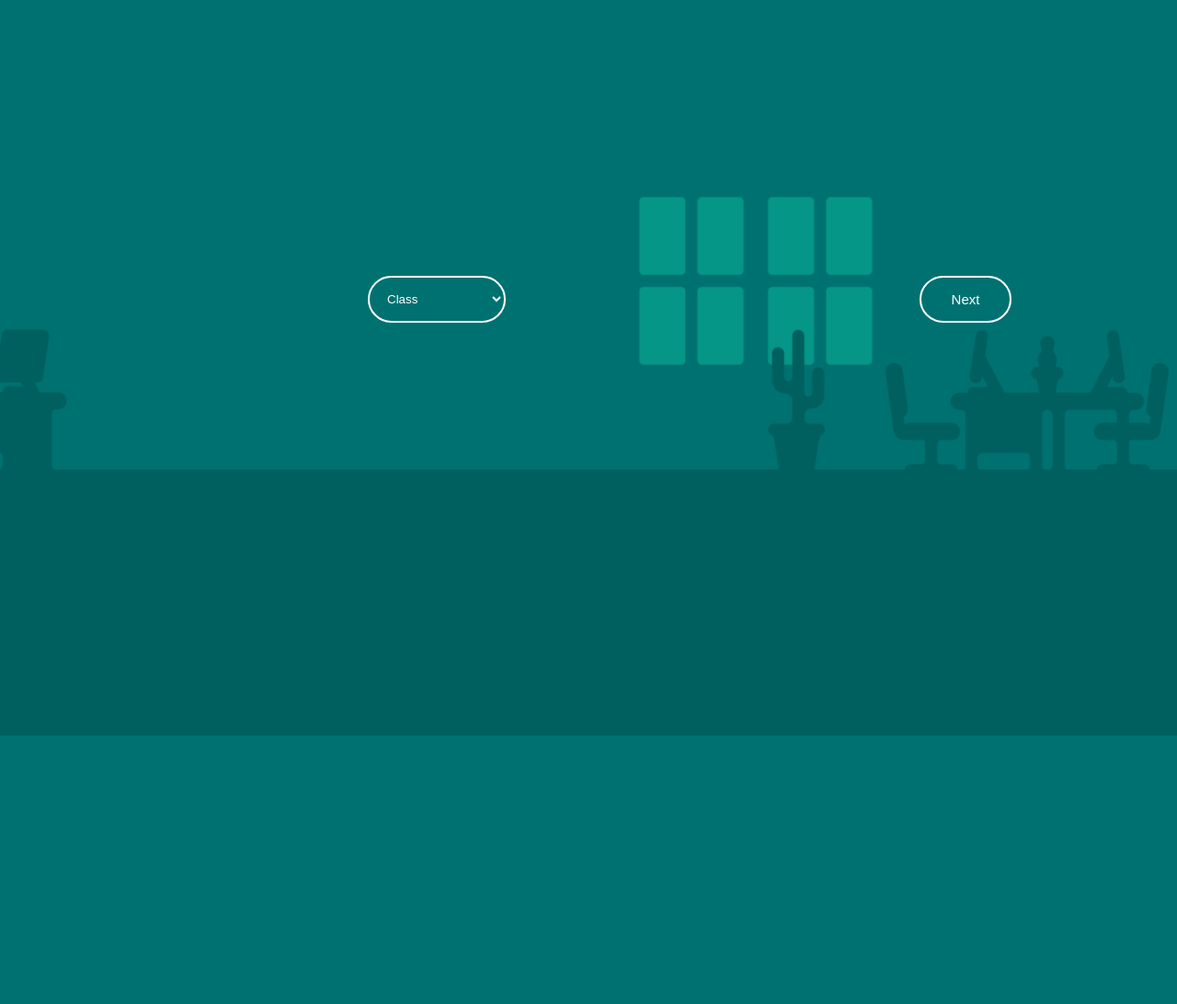
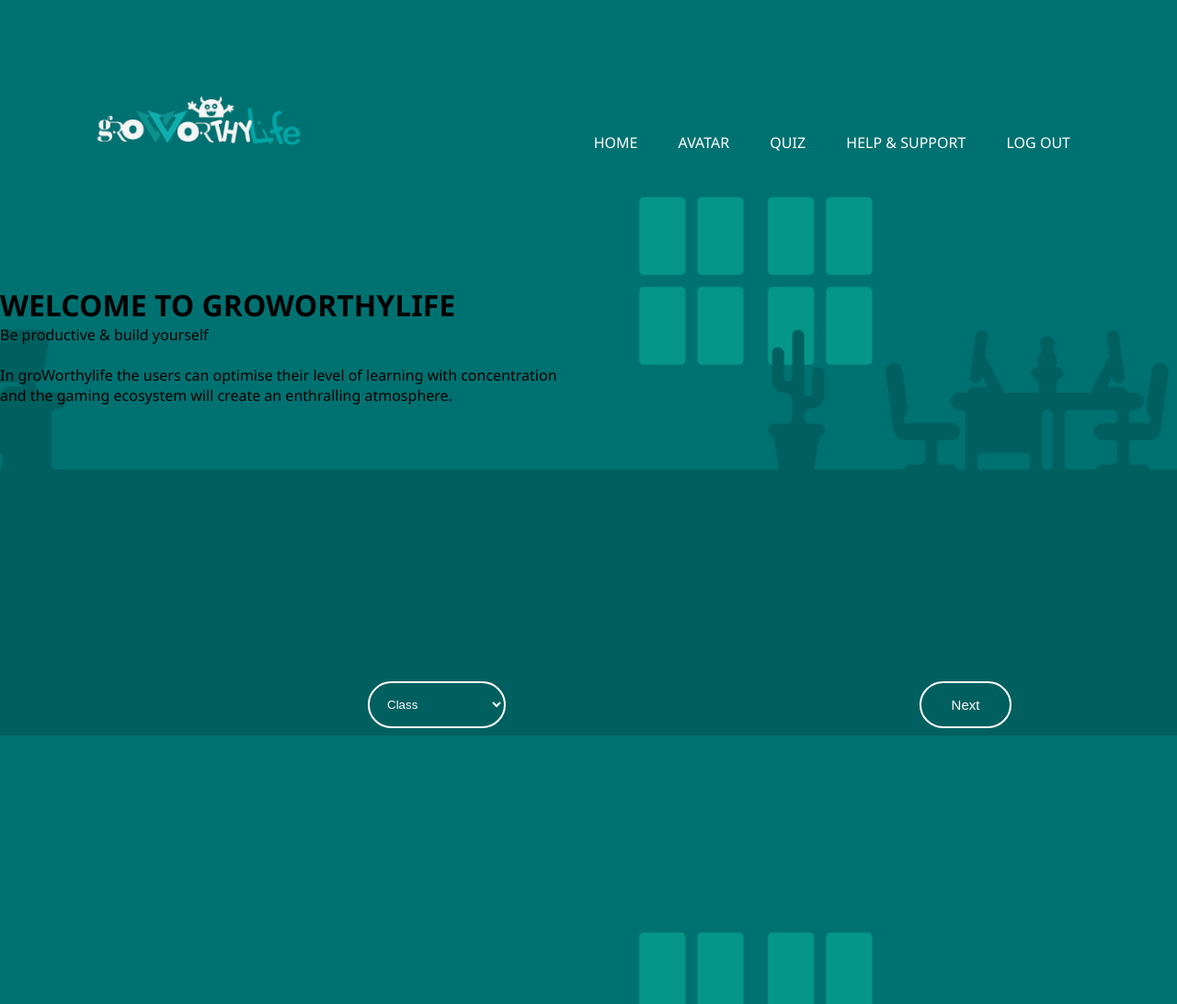
Before and after one commit to groworthylife/Project-GWL, a Django app: page /academics/ in a window 1280 px wide. Shown: the whole page at 92% size. Before the commit the page ends 800 px from the top, so only its background shows below. Run offline with Django 4.2, Linux system fonts and the light colour scheme; data comes from the database, SQL or seed files in the repository; both versions use the stored data as it was after the commit.

Commit message:
changes navbar

```diff
--- a/static/css/Academics-class.css
+++ b/static/css/Academics-class.css
@@ -10,6 +10,54 @@ body{
     width: 100%;
     height: 100vh;
     font-family:'Segoe UI', Tahoma, Geneva, Verdana, sans-serif;
+}
+
+.navbar{
+    width: 85%;
+    margin:auto;
+    padding: 35px 0;
+    display: flex;
+    align-items: center;
+    justify-content: space-between;
+}
+.logo{
+    width: 240px;
+    cursor: pointer;
+
+}
+.navbar ul li{
+    list-style: none;
+    display:inline-block;
+    margin: 0 20px;
+    position:relative;
+}
+.navbar ul li a{
+    text-decoration: none;
+    color: #fff;
+    text-transform: uppercase;
+}
+.navbar ul li::after{
+    content: '';
+    height: 3px;
+    width: 0;
+    background: #fff;
+    position: absolute;
+    left: 0;
+    bottom: -10px;
+    transition: 0.5s;
+}
+.navbar ul li:hover::after{
+    width: 100%
+}
+content h1{
+    color:#fff;
+    font-size: 50px;
+    margin-top: 70px;
+}
+content p{
+    margin: 10px auto;
+    font-weight: 100;
+    line-height: 25px;
 }
 .menu-bar{
     background:transparent;
--- a/templates/Academics-class.html
+++ b/templates/Academics-class.html
@@ -12,6 +12,23 @@ Academics Classes | GroWorthylife
 {% block content %}
 <form method="POST">
     {% csrf_token %}
+    <div class="navbar">
+        <img src="{% static 'image/logomain.png' %}" class="logo">
+        <ul>
+            <li><a href="{% url 'home' %}">HOME</a></li>
+            <li><a href="{% url 'avatar' %}">AVATAR</a></li>
+            <li><a href="{% url 'quiz' %}">Quiz</a></li>
+            <li><a href="{% url 'help' %}">Help & Support</a></li>
+            <li><a href="{% url 'help' %}">Log Out</a></li>
+        </ul>
+    </div>
+    <div class="content">
+        <h1>WELCOME TO GROWORTHYLIFE</h1>
+        <p>Be productive & build yourself</p>
+        <br>
+        <p>In groWorthylife the users can optimise their level of learning with concentration <br> and the gaming
+            ecosystem will create an enthralling atmosphere.</p>
+        <div>
     <div class="menu-bar">
         <ul>
             <select name="std">
--- a/templates/Help-support.html
+++ b/templates/Help-support.html
@@ -18,6 +18,7 @@ Help and Support | GroWorthylife
             <li><a href="{% url 'avatar' %}">AVATAR</a></li>
             <li><a href="{% url 'quiz' %}">Quiz</a></li>
             <li><a href="{% url 'help' %}">Help & Support</a></li>
+            <li><a href="{% url 'help' %}">Log Out</a></li>
         </ul>
     </div>
     <div class="content">
--- a/templates/game.html
+++ b/templates/game.html
@@ -21,6 +21,7 @@ Game | GroWorthylife
             <li><a href="{% url 'avatar' %}">Avatar</a></li>
             <li><a href="{% url 'quiz' %}">Quiz</a></li>
             <li><a href="{% url 'help' %}">Help & Support</a></li>
+            <li><a href="{% url 'help' %}">Log Out</a></li>
         </ul>
     </div>
     <div class="content">
--- a/templates/home.html
+++ b/templates/home.html
@@ -18,6 +18,7 @@ Home | GroWorthylife
             <li><a href="{% url 'avatar' %}">Avatar</a></li>
             <li><a href="{% url 'quiz' %}">Quiz</a></li>
             <li><a href="{% url 'help' %}">Help & Support</a></li>
+            <li><a href="{% url 'help' %}">Log Out</a></li>
         </ul>
     </div>
     <div class="content">
```
Also changed, not shown: static/css/Quiz.css (+44 -0 lines), static/css/avatar-page.css (+35 -22 lines), templates/Madblock.html (+6 -3 lines), templates/Quiz.html (+11 -0 lines), templates/avatar-page.html (+10 -0 lines), db.sqlite3.
